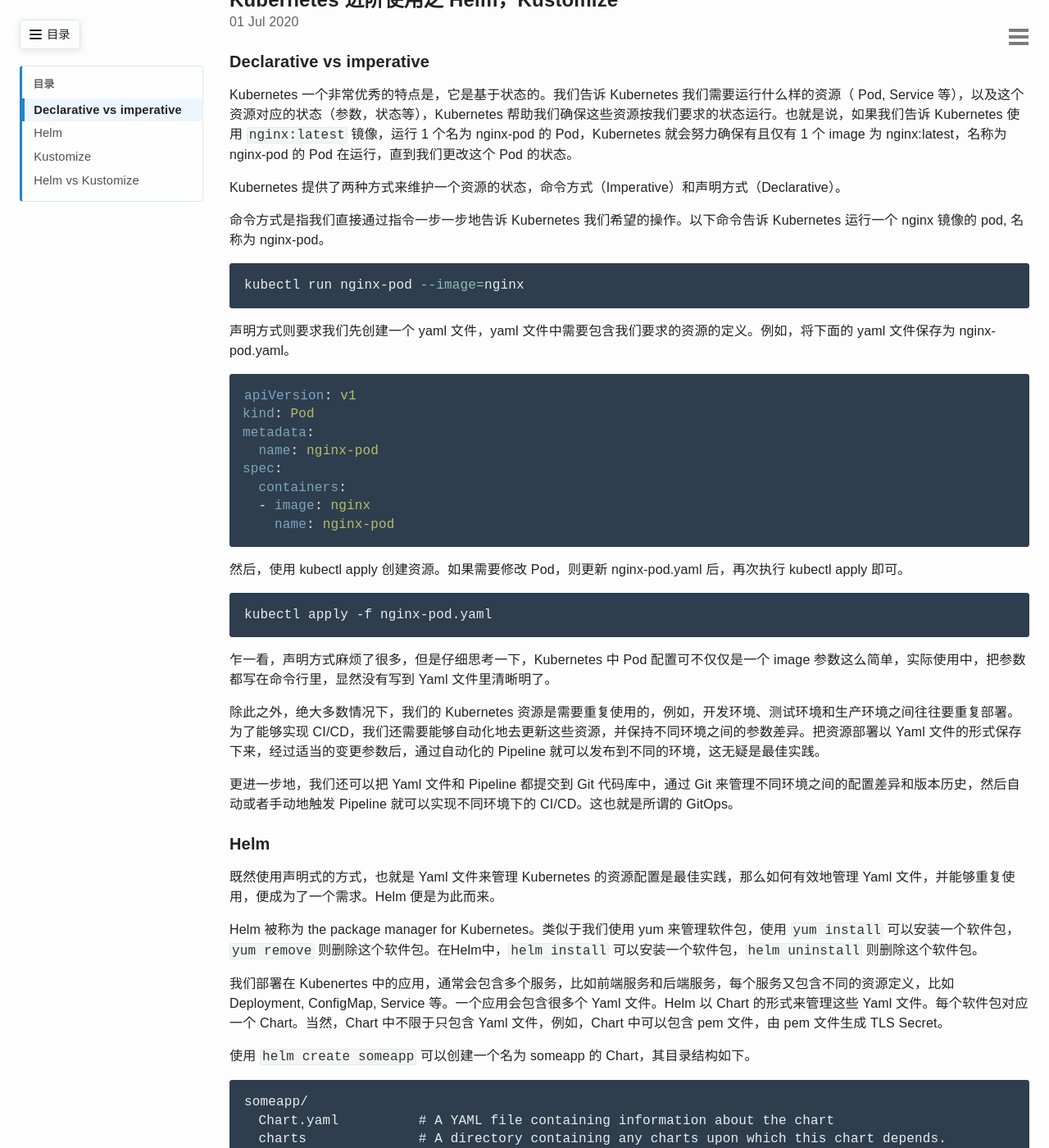
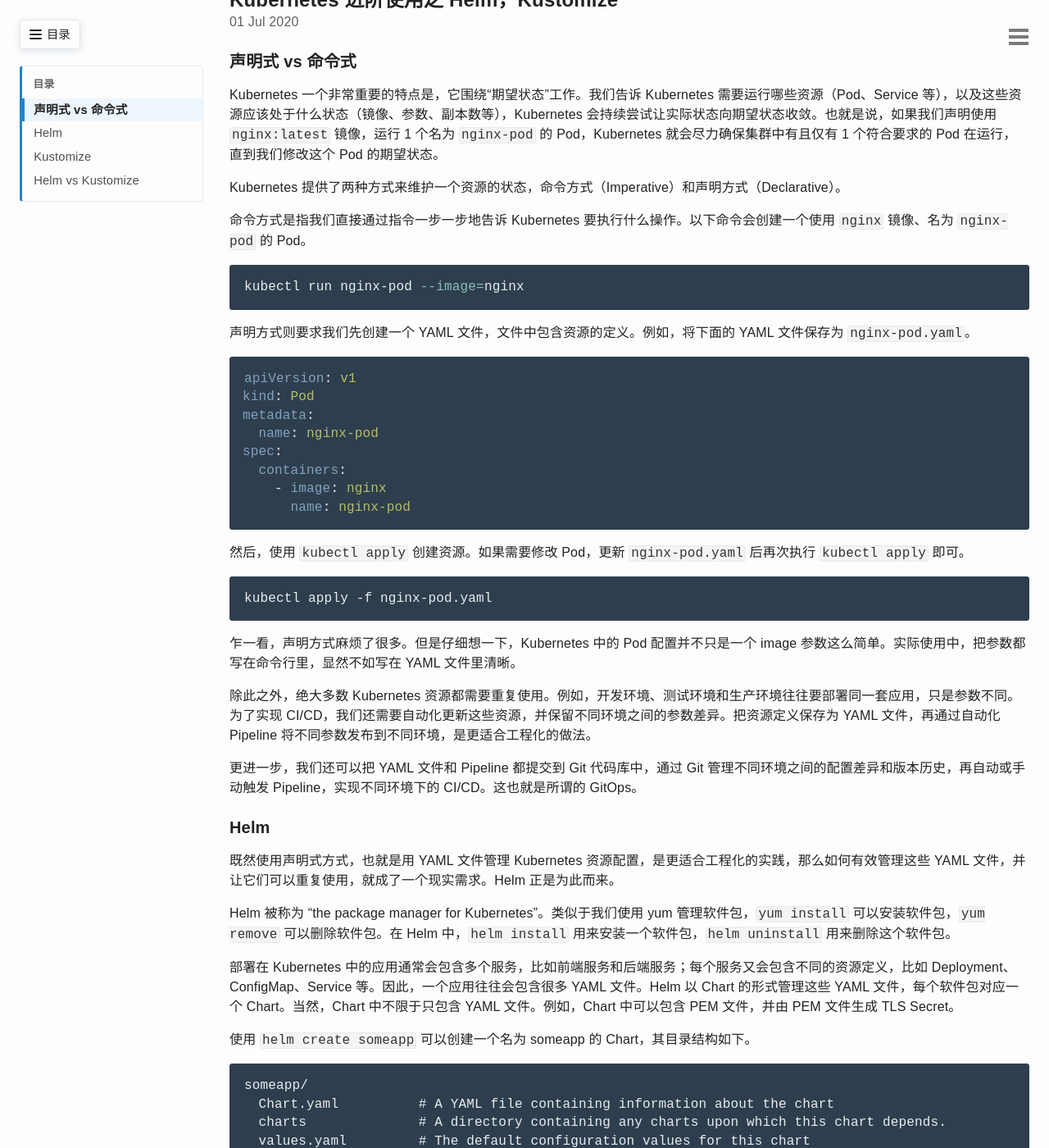
Before and after one commit to e7868a/e7868a.github.io, a Jekyll site: the page built from _posts/2020-07-01-helm-and-kustomize.md, in a window 1280 px wide and 1400 px high, scrolled down 194 px. Shown: the whole window at 82% size. Built offline with Jekyll 4.4.1, drawn with Linux system fonts in a browser that asks for light colours; comment, search, counter and statistics services are not loaded; some of the changed text lies outside the part shown.

Commit message:
docs: polish Helm and Kustomize article

````diff
--- a/_posts/2020-07-01-helm-and-kustomize.md
+++ b/_posts/2020-07-01-helm-and-kustomize.md
@@ -3,18 +3,18 @@
 category: 系统运维
 ---
 
-### Declarative vs imperative
-Kubernetes 一个非常优秀的特点是，它是基于状态的。我们告诉 Kubernetes 我们需要运行什么样的资源（ Pod, Service 等），以及这个资源对应的状态（参数，状态等），Kubernetes 帮助我们确保这些资源按我们要求的状态运行。也就是说，如果我们告诉 Kubernetes 使用 `nginx:latest` 镜像，运行 1 个名为 nginx-pod 的 Pod，Kubernetes 就会努力确保有且仅有 1 个 image 为 nginx:latest，名称为 nginx-pod 的 Pod 在运行，直到我们更改这个 Pod 的状态。
+### 声明式 vs 命令式
+Kubernetes 一个非常重要的特点是，它围绕“期望状态”工作。我们告诉 Kubernetes 需要运行哪些资源（Pod、Service 等），以及这些资源应该处于什么状态（镜像、参数、副本数等），Kubernetes 会持续尝试让实际状态向期望状态收敛。也就是说，如果我们声明使用 `nginx:latest` 镜像，运行 1 个名为 `nginx-pod` 的 Pod，Kubernetes 就会尽力确保集群中有且仅有 1 个符合要求的 Pod 在运行，直到我们修改这个 Pod 的期望状态。
 
 Kubernetes 提供了两种方式来维护一个资源的状态，命令方式（Imperative）和声明方式（Declarative）。
 
-命令方式是指我们直接通过指令一步一步地告诉 Kubernetes 我们希望的操作。以下命令告诉 Kubernetes 运行一个 nginx 镜像的 pod, 名称为 nginx-pod。
+命令方式是指我们直接通过指令一步一步地告诉 Kubernetes 要执行什么操作。以下命令会创建一个使用 `nginx` 镜像、名为 `nginx-pod` 的 Pod。
 
 ```bash
 kubectl run nginx-pod --image=nginx
 ```
 
-声明方式则要求我们先创建一个 yaml 文件，yaml 文件中需要包含我们要求的资源的定义。例如，将下面的 yaml 文件保存为 nginx-pod.yaml。
+声明方式则要求我们先创建一个 YAML 文件，文件中包含资源的定义。例如，将下面的 YAML 文件保存为 `nginx-pod.yaml`。
 
 ```yaml
 apiVersion: v1
@@ -23,29 +23,29 @@
   name: nginx-pod
 spec:
   containers:
-  - image: nginx
-    name: nginx-pod
+    - image: nginx
+      name: nginx-pod
 ```
 
-然后，使用 kubectl apply 创建资源。如果需要修改 Pod，则更新 nginx-pod.yaml 后，再次执行 kubectl apply 即可。
+然后，使用 `kubectl apply` 创建资源。如果需要修改 Pod，更新 `nginx-pod.yaml` 后再次执行 `kubectl apply` 即可。
 
 ```
 kubectl apply -f nginx-pod.yaml
 ```
 
-乍一看，声明方式麻烦了很多，但是仔细思考一下，Kubernetes 中 Pod 配置可不仅仅是一个 image 参数这么简单，实际使用中，把参数都写在命令行里，显然没有写到 Yaml 文件里清晰明了。
+乍一看，声明方式麻烦了很多。但是仔细想一下，Kubernetes 中的 Pod 配置并不只是一个 image 参数这么简单。实际使用中，把参数都写在命令行里，显然不如写在 YAML 文件里清晰。
 
-除此之外，绝大多数情况下，我们的 Kubernetes 资源是需要重复使用的，例如，开发环境、测试环境和生产环境之间往往要重复部署。为了能够实现 CI/CD，我们还需要能够自动化地去更新这些资源，并保持不同环境之间的参数差异。把资源部署以 Yaml 文件的形式保存下来，经过适当的变更参数后，通过自动化的 Pipeline 就可以发布到不同的环境，这无疑是最佳实践。
+除此之外，绝大多数 Kubernetes 资源都需要重复使用。例如，开发环境、测试环境和生产环境往往要部署同一套应用，只是参数不同。为了实现 CI/CD，我们还需要自动化更新这些资源，并保留不同环境之间的参数差异。把资源定义保存为 YAML 文件，再通过自动化 Pipeline 将不同参数发布到不同环境，是更适合工程化的做法。
 
-更进一步地，我们还可以把 Yaml 文件和 Pipeline 都提交到 Git 代码库中，通过 Git 来管理不同环境之间的配置差异和版本历史，然后自动或者手动地触发 Pipeline 就可以实现不同环境下的 CI/CD。这也就是所谓的 GitOps。
+更进一步，我们还可以把 YAML 文件和 Pipeline 都提交到 Git 代码库中，通过 Git 管理不同环境之间的配置差异和版本历史，再自动或手动触发 Pipeline，实现不同环境下的 CI/CD。这也就是所谓的 GitOps。
 
 ### Helm
 
-既然使用声明式的方式，也就是 Yaml 文件来管理 Kubernetes 的资源配置是最佳实践，那么如何有效地管理 Yaml 文件，并能够重复使用，便成为了一个需求。Helm 便是为此而来。
+既然使用声明式方式，也就是用 YAML 文件管理 Kubernetes 资源配置，是更适合工程化的实践，那么如何有效管理这些 YAML 文件，并让它们可以重复使用，就成了一个现实需求。Helm 正是为此而来。
 
-Helm 被称为 the package manager for Kubernetes。类似于我们使用 yum 来管理软件包，使用 `yum install` 可以安装一个软件包，`yum remove` 则删除这个软件包。在Helm中，`helm install` 可以安装一个软件包，`helm uninstall` 则删除这个软件包。
+Helm 被称为 “the package manager for Kubernetes”。类似于我们使用 yum 管理软件包，`yum install` 可以安装软件包，`yum remove` 可以删除软件包。在 Helm 中，`helm install` 用来安装一个软件包，`helm uninstall` 用来删除这个软件包。
 
-我们部署在 Kubenertes 中的应用，通常会包含多个服务，比如前端服务和后端服务，每个服务又包含不同的资源定义，比如 Deployment, ConfigMap, Service 等。一个应用会包含很多个 Yaml 文件。Helm 以 Chart 的形式来管理这些 Yaml 文件。每个软件包对应一个 Chart。当然，Chart 中不限于只包含 Yaml 文件，例如，Chart 中可以包含 pem 文件，由 pem 文件生成 TLS Secret。
+部署在 Kubernetes 中的应用通常会包含多个服务，比如前端服务和后端服务；每个服务又会包含不同的资源定义，比如 Deployment、ConfigMap、Service 等。因此，一个应用往往会包含很多 YAML 文件。Helm 以 Chart 的形式管理这些 YAML 文件，每个软件包对应一个 Chart。当然，Chart 中不限于只包含 YAML 文件。例如，Chart 中可以包含 PEM 文件，并由 PEM 文件生成 TLS Secret。
 
 使用 `helm create someapp` 可以创建一个名为 someapp 的 Chart，其目录结构如下。
 
@@ -58,9 +58,9 @@
                       # will generate valid Kubernetes manifest files.
 ```
 
-Helm 是基于**模板技术**的，`templates` 目录中定义了 Yaml 文件模板， values.yaml 中定义了模板变量的默认值。
+Helm 是基于**模板技术**的，`templates` 目录中定义 YAML 文件模板，`values.yaml` 中定义模板变量的默认值。
 
-例如 templates/deployment.yaml 中定义了一个 Deployment 资源
+例如，`templates/deployment.yaml` 中定义了一个 Deployment 资源：
 
 ```yaml
 {% raw %}
@@ -84,7 +84,7 @@
 {% endraw %}
 ```
 
-values.yaml 中定义对应的默认值
+`values.yaml` 中定义对应的默认值：
 
 ```yaml
 replicaCount: 1
@@ -94,35 +94,35 @@
   tag: "latest"
 ```
 
-Helm 在部署时会渲染出对应的 Yaml 文件
+Helm 在部署时会渲染出对应的 YAML 文件：
 
 ```yaml
 apiVersion: apps/v1
 kind: Deployment
 metadata:
-  name: somapp-test-someapp
+  name: someapp-test-someapp
 spec:
   replicas: 1
   selector:
     matchLabels:
       app.kubernetes.io/name: someapp
-      app.kubernetes.io/instance: somapp-test
+      app.kubernetes.io/instance: someapp-test
   template:
     metadata:
       labels:
         app.kubernetes.io/name: someapp
-        app.kubernetes.io/instance: somapp-test
+        app.kubernetes.io/instance: someapp-test
     spec:
       containers:
         - name: main-container
           image: "nginx:latest"
 ```
 
-在 `helm install` 或者 `helm update` 时，我们可以通过参数 `--set replicaCount=3` 覆盖 values.yaml 中定义的默认值。也可以新建一个 yaml 文件，例如 values-prod.yaml，然后使用参数 `-f values-prod.yaml`覆盖 values.yaml 中定义的默认值，Helm 会将 values-prod.yaml 中的变量值合并到原始的 values.yaml中。以上仅是简单示例，实际使用中，通过模板技术可以实现非常复杂的应用部署。
+在 `helm install` 或者 `helm upgrade` 时，我们可以通过 `--set replicaCount=3` 覆盖 `values.yaml` 中定义的默认值。也可以新建一个 YAML 文件，例如 `values-prod.yaml`，然后使用 `-f values-prod.yaml` 覆盖 `values.yaml` 中的默认值。Helm 会将 `values-prod.yaml` 中的变量值合并到原始的 `values.yaml` 中。以上只是一个简单示例，实际使用中，通过模板技术可以实现非常复杂的应用部署。
 
-Helm 的另外一个优势是，它支持 Repository，我们可以使用别人提供的Repository，也可以搭建自己的 Repository。可以像使用软件包一样方便地使用或者引用别人开发的 Charts。例如，如果要安装 Mysql 数据库，我们不需要自己编写 Chart，从公开的 Repoistory 下载一个即可。
+Helm 的另一个优势是支持 Repository。我们既可以使用别人提供的 Repository，也可以搭建自己的 Repository，从而像使用软件包一样方便地引用别人开发的 Chart。例如，如果要安装 MySQL 数据库，我们不需要自己编写 Chart，从公开的 Repository 下载一个即可。
 
-首先，添加 bitnami 源
+首先，添加 Bitnami 源：
 
 ```bash
 # 添加 bitnami 源
@@ -132,37 +132,37 @@
 > helm search repo bitnami
 ```
 
-如果我们要安装 mysql，可以直接搜索 mysql
+如果我们要安装 MySQL，可以直接搜索 `mysql`：
 
 ```bash
 # 以下命令，可以获取 repository 中的最新 Chart
 > helm repo update
 
-# 查找 mysql chart
+# 查找 mysql Chart
 > helm search repo mysql
 
-# 安装 mysql, 其中 first-mysql 是安装的名称，用于安装多个 mysql 时，区分不同的 mysql 实例
+# 安装 mysql，其中 first-mysql 是 release 名称，用于区分不同的 MySQL 实例
 > helm install first-mysql bitnami/mysql
 
-# 如果要删除安装的 mysql
+# 删除安装的 mysql
 > helm uninstall first-mysql
 ```
 
-我们可以看到 Helm Chart 在使用上是非常方便的，template 和 values 的分离，让我们在使用时可以不关注具体的资源定义，只要给出需要的 values.yaml 就可以部署一个应用。这对于第3方应用的部署来说是非常方便的，但是，如果我们自己的应用变动比较大，需要经常变更文件结构，还要在新旧版本之间实现兼容，这就有些麻烦了。而且 Helm 使用的是 Go template 技术，复杂的模板还需要不断的调试，这不仅需要一点儿学习上的成本，编写模板本身也需要更多的成本。
+可以看到，Helm Chart 使用起来非常方便。`template` 和 `values` 的分离，让我们在使用时可以不关注具体的资源定义，只要给出需要的 `values.yaml` 就可以部署一个应用。这对第三方应用的部署尤其方便。但是，如果我们自己的应用变动比较大，经常需要调整文件结构，还要兼容新旧版本，维护 Chart 就会变得麻烦。而且 Helm 使用的是 Go template 技术，复杂模板需要不断调试，不仅有学习成本，编写和维护模板本身也需要额外成本。
 
 ### Kustomize
 
-**Kustomize** 被称为 Kubernetes native configuration management，从 Kubernetes 1.14 开始，已经集成到 kubectl 中，可以通过添加 '-k' 参数直接使用。与 Helm 完全不同的是，Kustomize 不使用模板技术，在其官网有一篇文章 [Declarative application management in Kubernetes](https://github.com/kubernetes/design-proposals-archive/blob/main/architecture/declarative-application-management.md) 介绍了有关背景，作者认为配置管理应该管理的是配置的内容，而不应该把这些内容转换成模板，这种需要用户额外学习的东西。
+**Kustomize** 被称为 Kubernetes native configuration management。从 Kubernetes 1.14 开始，Kustomize 已经集成到 `kubectl` 中，可以通过 `-k` 参数直接使用。与 Helm 不同，Kustomize 不使用模板技术。Kubernetes 的设计提案 [Declarative application management in Kubernetes](https://github.com/kubernetes/design-proposals-archive/blob/main/architecture/declarative-application-management.md) 介绍了它背后的思路：配置管理应该直接管理配置内容，而不是把配置转换成另一套需要额外学习的模板语言。
 
-Kustomize 通过以下步骤来实现不同环境的差异管理。
+Kustomize 通过 Base 和 Overlay 来管理不同环境之间的差异。
 
-1. Fork，一般我们会先创建一个 Base 版本，所有环境都从这个 Base 版本 Fork 出新版本。
-2. Overlay，为某个特定版本创建 Overlay，Overlay 会覆盖 Base 版本的某些内容，也会新增内容。
-3. Kustomize 提供了一些内置的 generators ，例如 ConfigMapGenerator 可以将一个文件创建为 ConfigMap。
+1. Base：先维护一套基础资源定义，作为所有环境的公共部分。
+2. Overlay：为某个特定环境创建覆盖层，覆盖 Base 中的部分内容，也可以新增资源。
+3. Generator：Kustomize 提供了一些内置生成器，例如 `configMapGenerator` 可以根据文件或字面量生成 ConfigMap。
 
-无论 Base 还是 Overlay 都是原生的Kubernetes 资源定义，不需要使用模板。Overlay 是一种 Patch 机制，我们不需要直接修改下层的资源定义，而是通过 Patch 来覆盖它。这个 Kubernetes 本身的思想是一致的，我们在使用 `kubectl apply` 时，实际上是在对象的原始状态，对象的当前状态，用户新指定的状态三者之间做了一次 merge 操作。
+无论 Base 还是 Overlay，使用的都是原生 Kubernetes 资源定义，不需要模板。Overlay 可以理解为一种 Patch 机制：我们不直接修改下层资源定义，而是通过 Patch 覆盖它。这和 Kubernetes 声明式管理的思想是一致的：用户提交期望状态，系统负责把当前状态调整到期望状态。
 
-Base 包含一个 kustomization.yaml 文件和其它Kubernetes 资源定义，例如：
+Base 包含一个 `kustomization.yaml` 文件和其他 Kubernetes 资源定义，例如：
 
 ```
 ~/someApp
@@ -171,13 +171,13 @@
 └── service.yaml
 ```
 
-kustomization.yaml 文件代表了这是一个 Kustomize 能够识别的目录，定义了通用的 meta data，和应用所包含的资源文件。
+`kustomization.yaml` 表示这是一个 Kustomize 能够识别的目录，它定义了通用 metadata，以及应用所包含的资源文件。
 
 ![base](/img/posts/base.jpg)
 
-使用 `kubectl kustomize someApp` 可以输出应用所有的 Yaml 资源文件。
+使用 `kubectl kustomize someApp` 可以输出应用所有的 YAML 资源文件。
 
-Overlay 同样需要包含 kustomization.yaml，kustomization.yaml 中会引用 base 目录，并指定 patches 和其它新增加的资源文件，例如：
+Overlay 同样需要包含 `kustomization.yaml`。这个文件会引用 base 目录，并指定 patches 和其他新增资源文件，例如：
 
 ```
 ~/someApp
@@ -196,19 +196,19 @@
         └── replica_count.yaml
 ```
 
-我们定义了 development 和 production 两个 overlay，overlay 的内容如下图所示。
+这里定义了 development 和 production 两个 overlay，overlay 的内容如下图所示。
 
 ![overlay](/img/posts/overlay.jpg)
 
-Kustomize 确实是更加 Kubernetes 的工具，完全按照 Kubernetes 本身的思想在工作，熟悉了 Kubernetes 基本也熟悉了 Kustomize，不太需要额外的学习成本和编写成本。
+Kustomize 更贴近 Kubernetes 原生风格。它基本沿用 Kubernetes 本身的资源定义和 Patch 思路，只要熟悉 Kubernetes，就比较容易理解 Kustomize，不需要额外维护一套模板语言。
 
 ### Helm vs Kustomize
 
-看上去 Kustomize 要比 Helm 在思想上更高级一些，但是实际使用中如何去选择，个人认为还是要考虑实际情况。
+看上去 Kustomize 在理念上更贴近 Kubernetes 原生声明式配置，但实际选择时仍然要看场景。
 
-- Kustomize 没有包的概念，对配置文件，其它二进制文件等资源支持更友好，也更适合于 Git 代码库来管理。但是，Helm 也支持以目录的形式使用，不需要打包，同样适用于 Git 代码库管理。Helm 打包后共享会更方便，尤其适合于在客户环境部署的场景。
-- Helm 虽然需要掌握 Go Template 写法，有学习成本，但是发展到今天，已经积累了很多固定范式的写法，Kubernetes 资源种类毕竟是有限的，参考他山之石，写出非常完善的 Tempalte 并不是难事。而 Kustomize 通过 patch 文件来自定义配置，有时是会有一些局限性的。
-- Helm 将 template 和 values 分离的做法是有一定优势的，从个人实际经验来看，要求每个运维或者开发人员搞懂 Kubernetes 资源定义的写法还是有难度的，只关注 values 会更容易。
-- 使用 Kustomize 的效率会更高，这是不应该忽视的。
-- 我们同时使用了 Helm 和 Kustomize，但是 Helm 更多一些，我们有大量结构一样的 Tomcat 应用和 SpringBoot 应用，基于包的引用，确实感觉更方便一些。
-- Helm 不能获取 Chart 目录之外文件的内容，所以要直接使用配置文件的话，需要把文件加到 Chart 里面，这并不十分方便，而且 Chart 有 1MB 的大小限制。
+- Kustomize 没有包的概念，对配置文件和其他二进制资源更友好，也更适合放在 Git 代码库里管理。不过 Helm 也支持直接以目录形式使用，不一定要先打包；打包后的 Helm Chart 在共享和分发上更方便，尤其适合交付到客户环境的场景。
+- Helm 需要掌握 Go template 写法，有一定学习成本。但发展到今天，Helm 已经积累了很多固定范式，Kubernetes 资源种类也相对有限，参考成熟 Chart 写出可维护的模板并不难。Kustomize 通过 patch 文件自定义配置，更直观，但在复杂场景下也可能有局限。
+- Helm 将 `template` 和 `values` 分离，这一点很有价值。从实际经验看，要求每个运维或开发人员都理解 Kubernetes 资源定义的全部细节并不现实；只关注 `values` 往往更容易上手。
+- 对简单环境差异来说，Kustomize 的维护效率通常更高，这一点不应该忽视。
+- 我们同时使用 Helm 和 Kustomize，但 Helm 更多一些。我们有大量结构相似的 Tomcat 应用和 Spring Boot 应用，基于包的引用和复用确实更方便。
+- Helm 模板不能直接读取 Chart 目录之外的文件内容。如果要直接使用配置文件，需要把文件放进 Chart 里，这并不十分方便；同时 Chart 本身也有大小限制。
````
